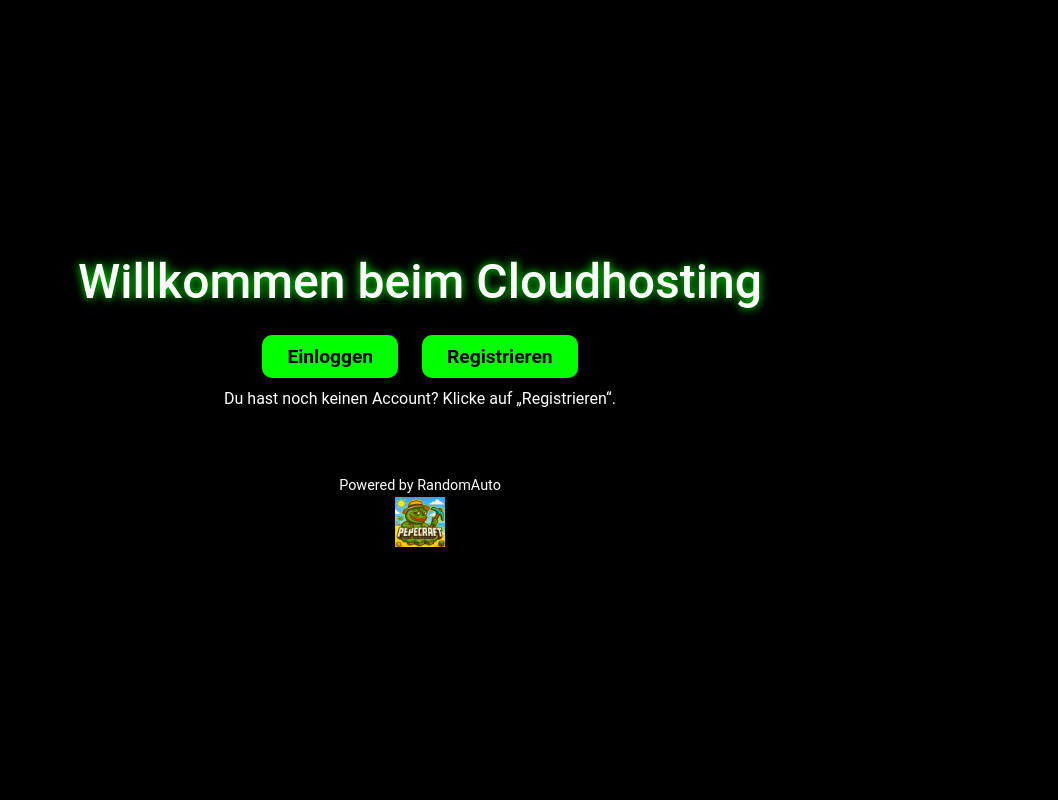
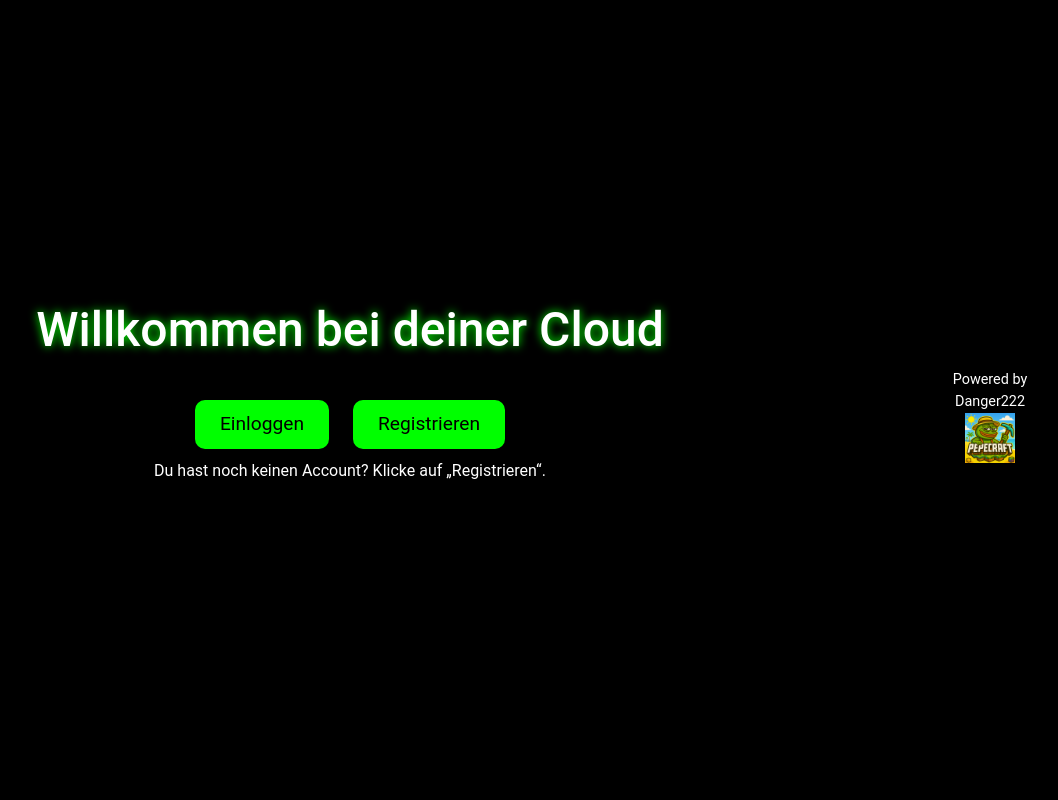
Before and after one commit to Reverse666S/Cloudhosting, a Flask app: page / in a window 1280 px wide. Shown: the whole page, without its empty margins (220-1278 px from the left). Run offline with Flask 3, Linux system fonts and the light colour scheme; parts of the project's set-up code (start-up, migrations or seed data) failed here and were passed over.

Commit message:
Update index.html

```diff
--- a/cloud_app/templates/index.html
+++ b/cloud_app/templates/index.html
@@ -3,65 +3,27 @@
 <head>
 <meta charset="utf-8">
 <meta name="viewport" content="width=device-width, initial-scale=1">
-<title>Cloudhosting</title>
+<title>SkyCortex Cloud</title>
 <link rel="icon" href="/static/pepecraft.png" type="image/png">
 <link href="https://cdn.jsdelivr.net/npm/bootstrap@5.3.2/dist/css/bootstrap.min.css" rel="stylesheet">
 <style>
-body {
-    background-color: #000;
-    color: #fff;
-    font-family: 'Roboto', sans-serif;
-    margin: 0;
-    padding: 0;
-    display: flex;
-    flex-direction: column;
-    min-height: 100vh;
-    justify-content: center;
-    align-items: center;
-}
-a { color: #00ff00; text-decoration: none; font-weight: bold; }
-a:hover { color: #66ff66; }
-.container {
-    text-align: center;
-}
-h1 {
-    font-size: 3rem;
-    margin-bottom: 2rem;
-    text-shadow: 0 0 10px #00ff00;
-}
-.btn-main {
-    background-color: #00ff00;
-    color: #000;
-    border: none;
-    padding: 10px 25px;
-    font-size: 1.2rem;
-    border-radius: 10px;
-    margin: 10px;
-    transition: 0.2s;
-}
-.btn-main:hover {
-    background-color: #66ff66;
-}
-footer {
-    margin-top: 3rem;
-    text-align: center;
-    font-size: 0.9rem;
-    color: #fff;
-}
+body { background-color:#000; color:#fff; font-family:'Roboto',sans-serif; display:flex; justify-content:center; align-items:center; min-height:100vh; margin:0; }
+.container { text-align:center; }
+h1 { font-size:3rem; margin-bottom:2rem; text-shadow:0 0 10px #00ff00; }
+a.btn-main { background-color:#00ff00; color:#000; padding:10px 25px; font-size:1.2rem; border-radius:10px; margin:10px; text-decoration:none; transition:0.2s; display:inline-block; }
+a.btn-main:hover { background-color:#66ff66; }
+footer { text-align:center; margin-top:2rem; font-size:0.9rem; color:#fff; }
 </style>
 </head>
 <body>
 <div class="container">
-    <h1>Willkommen beim Cloudhosting</h1>
-    <p>
-        <a href="/login" class="btn-main">Einloggen</a>
-        <a href="/register" class="btn-main">Registrieren</a>
-    </p>
+    <h1>Willkommen bei deiner Cloud</h1>
+    <a href="/login" class="btn-main">Einloggen</a>
+    <a href="/register" class="btn-main">Registrieren</a>
     <p>Du hast noch keinen Account? Klicke auf „Registrieren“.</p>
 </div>
 <footer>
-    <span>Powered by RandomAuto</span>
-    <br>
+    <span>Powered by Danger222</span><br>
     <img src="/static/pepecraft.png" alt="Logo" style="height:50px;">
 </footer>
 </body>
```
